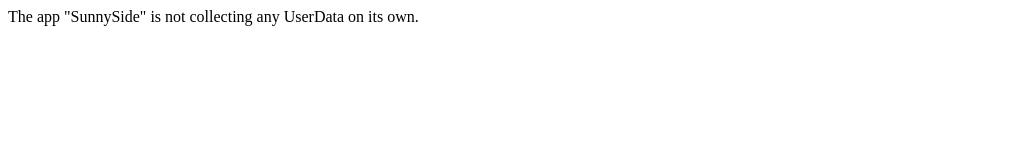
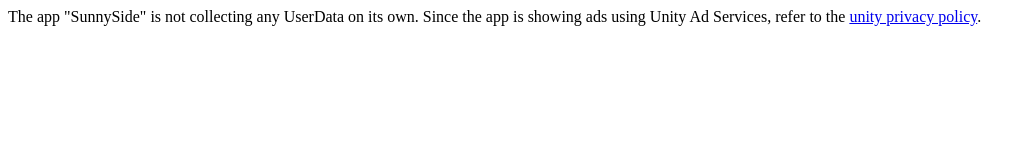
Before and after one commit to nstdspace/PrivacyPolicies, a plain HTML site: page privacy-policy-sunnyside.html in a window 1280 px wide. Shown: the whole page, without its empty margins (0-1036 px from the left). Drawn offline with Linux system fonts and the light colour scheme.

Commit message:
Update privacy-policy-sunnyside.html

```diff
--- a/privacy-policy-sunnyside.html
+++ b/privacy-policy-sunnyside.html
@@ -3,5 +3,6 @@
     <head></head>
     <body>
         The app "SunnySide" is not collecting any UserData on its own.
+        Since the app is showing ads using Unity Ad Services, refer to the <a href="https://unity.com/legal/privacy-policy">unity privacy policy</a>.
     </body>
 </html>
```
